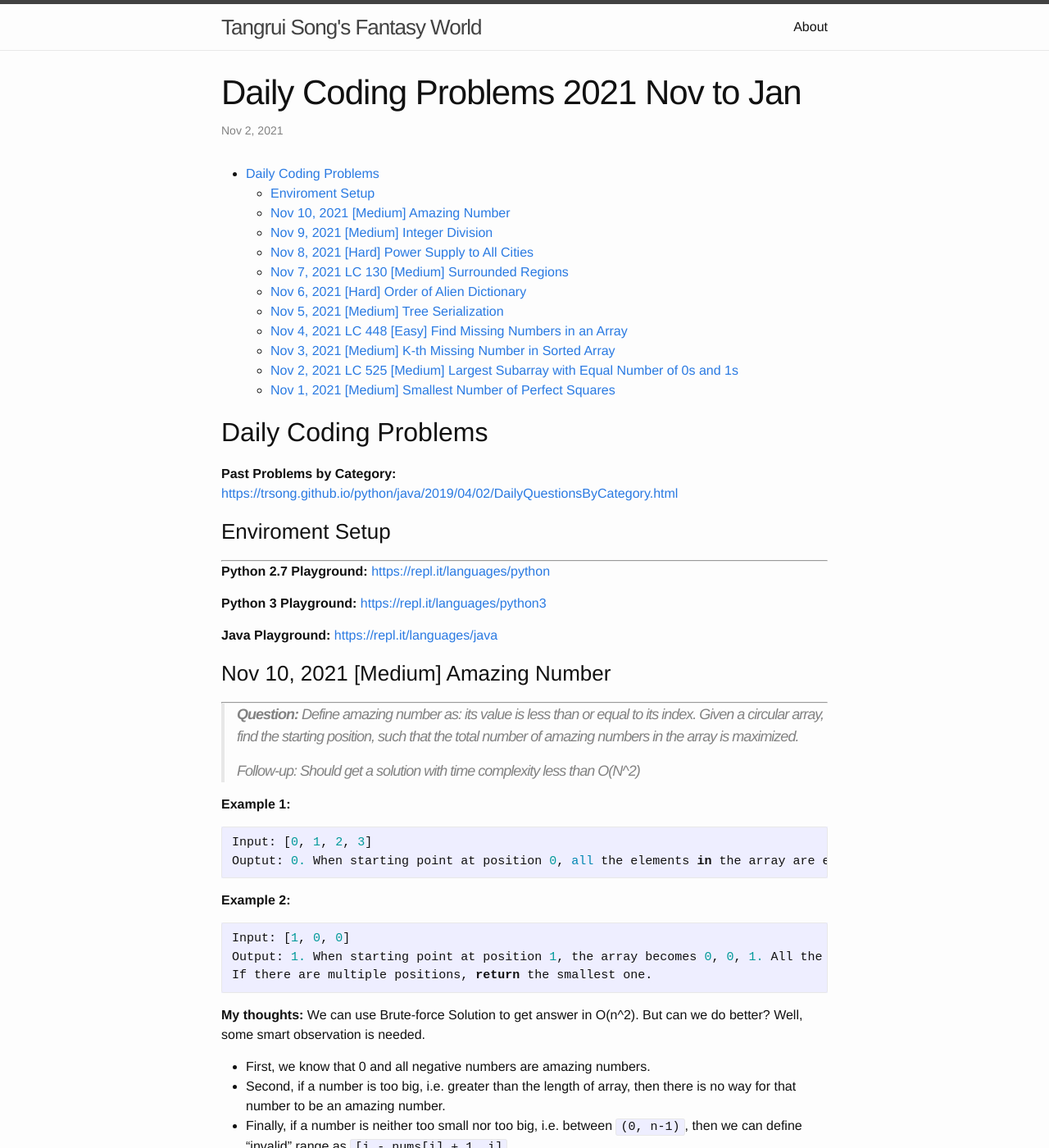
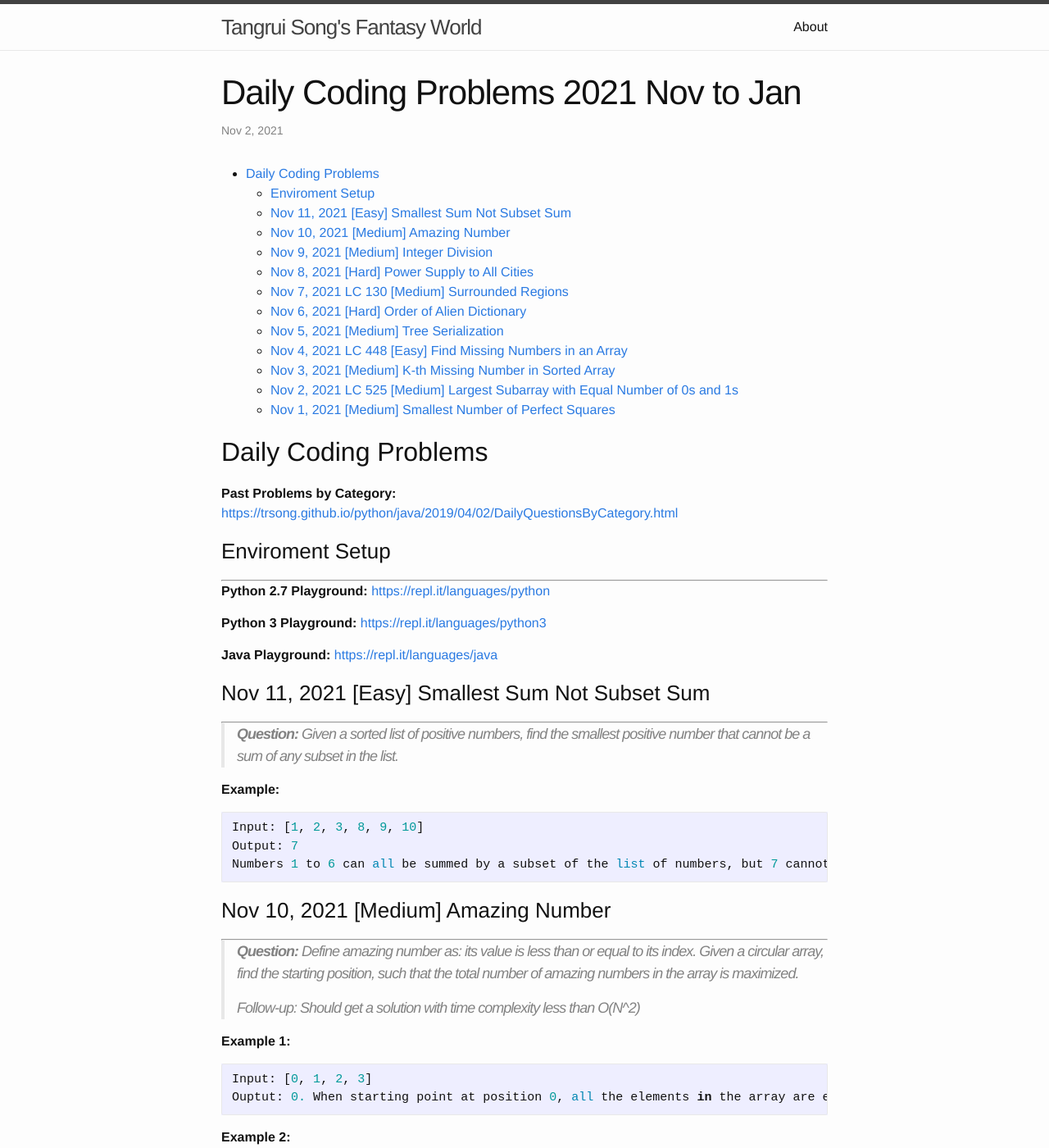
Before and after one commit to trsong/trsong.github.io, a Jekyll site: the page built from _posts/2021-11-01-DailyQuestionsNov.md, in a window 1280 px wide and 1400 px high. Shown: the whole window at 82% size. Built offline with Jekyll 4.4.1, drawn with Linux system fonts in a browser that asks for light colours.

Commit message:
Add Nov 11 question

````diff
--- a/_posts/2021-11-01-DailyQuestionsNov.md
+++ b/_posts/2021-11-01-DailyQuestionsNov.md
@@ -19,6 +19,19 @@ categories: Python/Java
 **Python 3 Playground:** [https://repl.it/languages/python3](https://repl.it/languages/python3)
 
 **Java Playground:** [https://repl.it/languages/java](https://repl.it/languages/java)
+
+
+
+### Nov 11, 2021 \[Easy\] Smallest Sum Not Subset Sum
+---
+> **Question:** Given a sorted list of positive numbers, find the smallest positive number that cannot be a sum of any subset in the list.
+
+**Example:**
+```py
+Input: [1, 2, 3, 8, 9, 10]
+Output: 7
+Numbers 1 to 6 can all be summed by a subset of the list of numbers, but 7 cannot.
+```
 
 
 ### Nov 10, 2021 \[Medium\] Amazing Number
````
